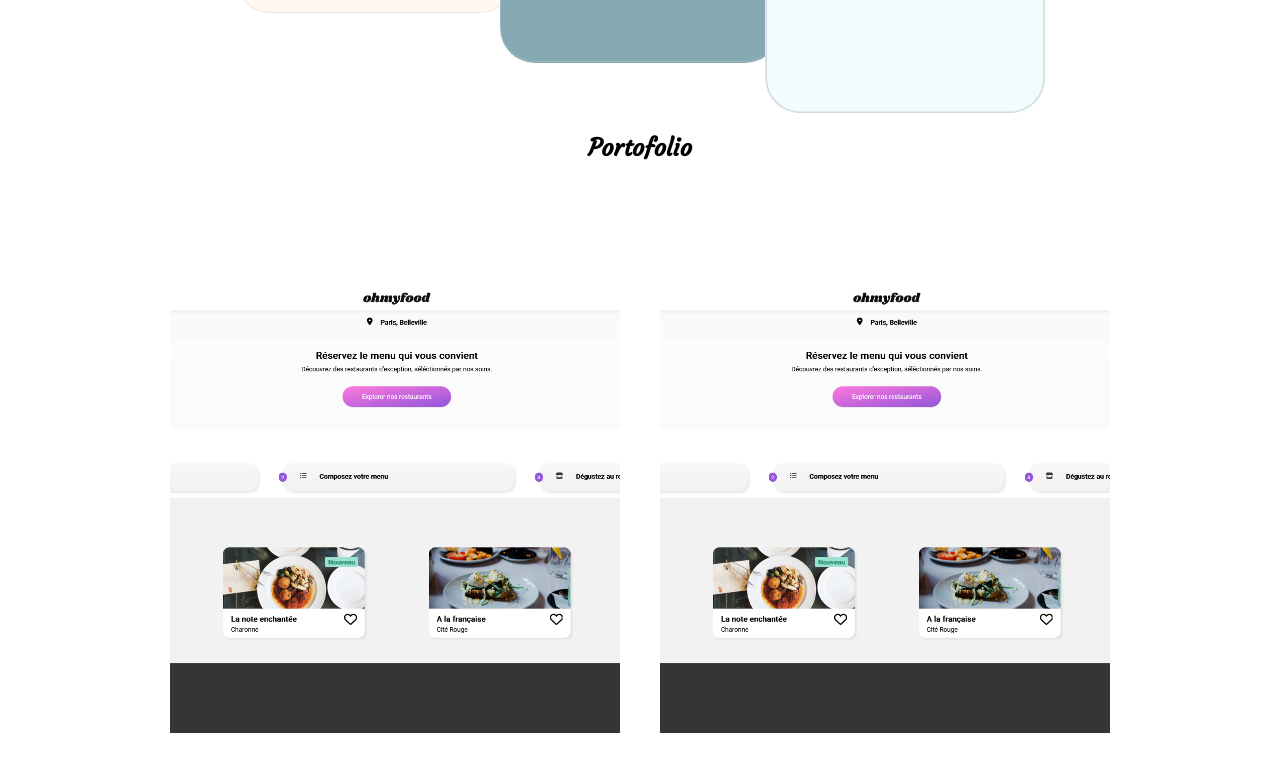
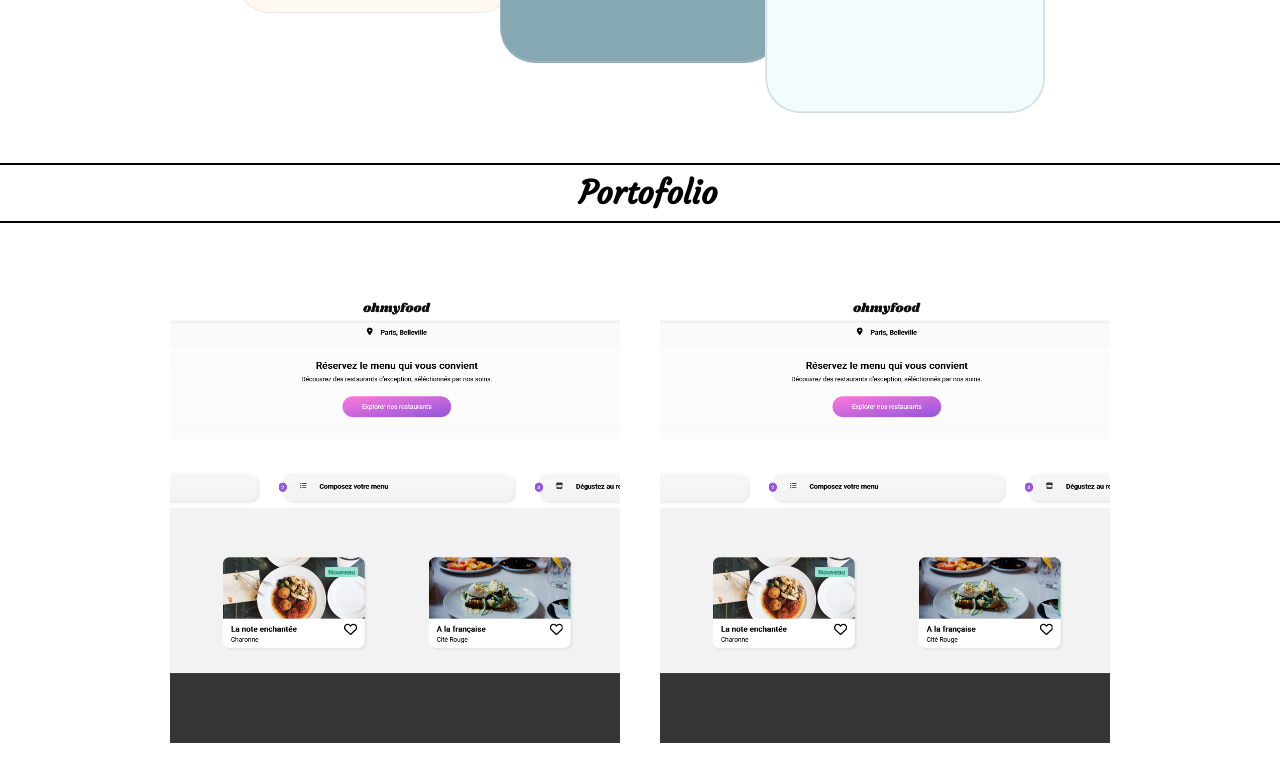
Before and after one commit to M0rgan52/wedev, a React (Create React App) app: page / in a window 1280 px wide. Shown: the part 1340-2120 px from the top of the page. Built offline with nearby package versions, Linux system fonts and the light colour scheme.

Commit message:
commit -m "PORTOFOLIO - Ajout style titre v1"

```diff
--- a/src/components/Portofolio.js
+++ b/src/components/Portofolio.js
@@ -5,9 +5,9 @@ function Portofolio() {
   return (
     <div>
 
-      <h2 className="titre_portofolio" >Portofolio</h2>
+      <h2 id="portofolio" className="titre_portofolio" >Portofolio</h2>
 
-      <div className="box_parent_portofolio" id="portofolio">
+      <div className="box_parent_portofolio">
         <a href={undefined} className="link_portofolio">
           <figure>
             <img
--- a/src/styles/Portofolio.css
+++ b/src/styles/Portofolio.css
@@ -1,8 +1,17 @@
+.titre_portofolio {
+  font-size: xx-large;
+  margin-top: 50px;
+  padding: 8px;
+  width: 100%;
+  border-top: 2px solid black;
+  border-bottom: 2px solid black;
+}
+
 .box_parent_portofolio {
   display: flex;
   justify-content: center;
   flex-wrap: wrap;
-  margin-top: 100px;
+  margin-top: 50px;
 }
 
 .link_portofolio {
```
